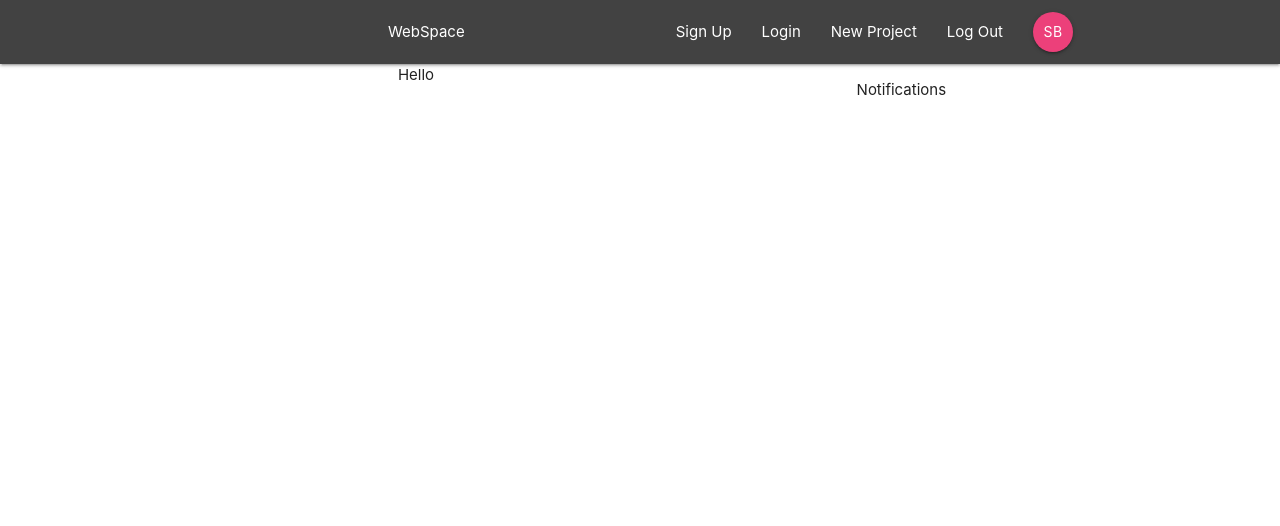
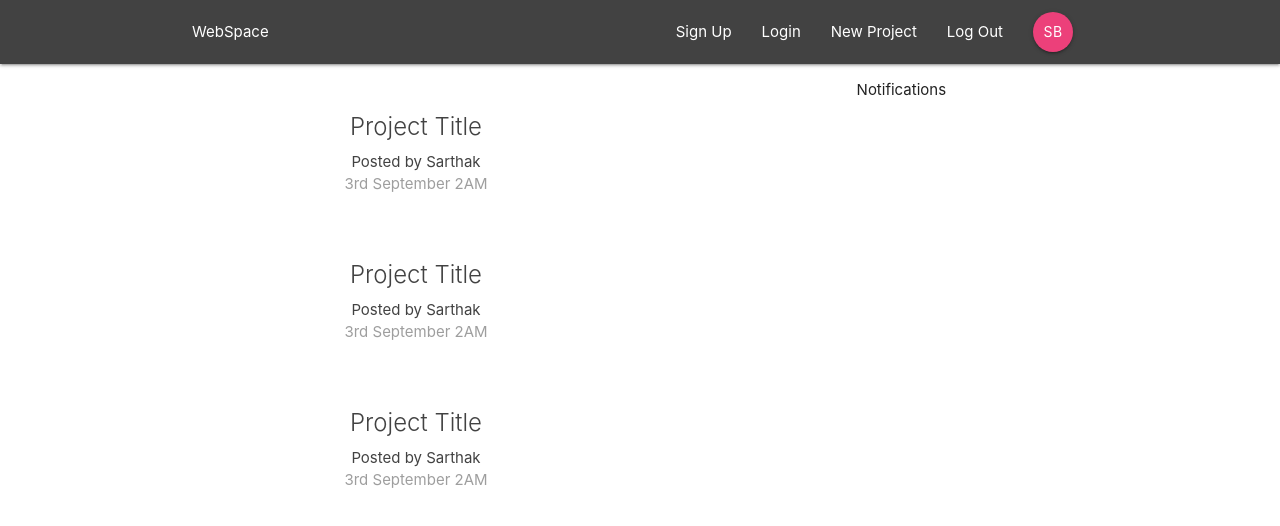
Before and after one commit to Sarthakbh321/Learning-Firebase, a React (Create React App) app: page / in a window 1280 px wide. Shown: the top 526 px of the page. Built offline with nearby package versions, Linux system fonts and the light colour scheme.

Commit message:
added project cards

```diff
--- a/src/App.js
+++ b/src/App.js
@@ -2,10 +2,12 @@ import React from "react";
 import "./App.css";
 import { BrowserRouter as Router, Route, Switch } from "react-router-dom";
 import Main from "./pages/Main/Main";
+import Navbar from "./components/Navbar/Navbar";
 
 function App() {
 	return (
 		<Router>
+			<Navbar />
 			<Switch>
 				<Route exact path="/" component={Main} />
 			</Switch>
--- a/src/components/Dashboard/Dashboard.js
+++ b/src/components/Dashboard/Dashboard.js
@@ -1,11 +1,14 @@
 import React from "react";
+import ProjectList from "../Projects/ProjectList";
 import Notifications from "./Notifications";
 
 function Dashboard() {
 	return (
 		<div className="dashboard container">
 			<div className="row">
-				<div className="col s12 m6">Hello</div>
+				<div className="col s12 m6">
+					<ProjectList />
+				</div>
 				<div className="col s12 m5 offset-m1">
 					<Notifications />
 				</div>
--- /dev/null
+++ b/src/components/Projects/ProjectList.js
@@ -0,0 +1,31 @@
+import React from "react";
+
+function ProjectList() {
+	return (
+		<div className="project-list section">
+			<div className="card z-depth-0 project-item-summary">
+				<div className="card-content grey-text text-darken-3">
+					<span className="card-title">Project Title</span>
+					<p>Posted by Sarthak</p>
+					<p className="grey-text">3rd September 2AM</p>
+				</div>
+			</div>
+			<div className="card z-depth-0 project-item-summary">
+				<div className="card-content grey-text text-darken-3">
+					<span className="card-title">Project Title</span>
+					<p>Posted by Sarthak</p>
+					<p className="grey-text">3rd September 2AM</p>
+				</div>
+			</div>
+			<div className="card z-depth-0 project-item-summary">
+				<div className="card-content grey-text text-darken-3">
+					<span className="card-title">Project Title</span>
+					<p>Posted by Sarthak</p>
+					<p className="grey-text">3rd September 2AM</p>
+				</div>
+			</div>
+		</div>
+	);
+}
+
+export default ProjectList;
--- a/src/pages/Main/Main.js
+++ b/src/pages/Main/Main.js
@@ -1,11 +1,10 @@
 import React from "react";
+
 import Dashboard from "../../components/Dashboard/Dashboard";
-import Navbar from "../../components/Navbar/Navbar";
 
 function Main() {
 	return (
 		<div className="App">
-			<Navbar />
 			<Dashboard />
 		</div>
 	);
```
